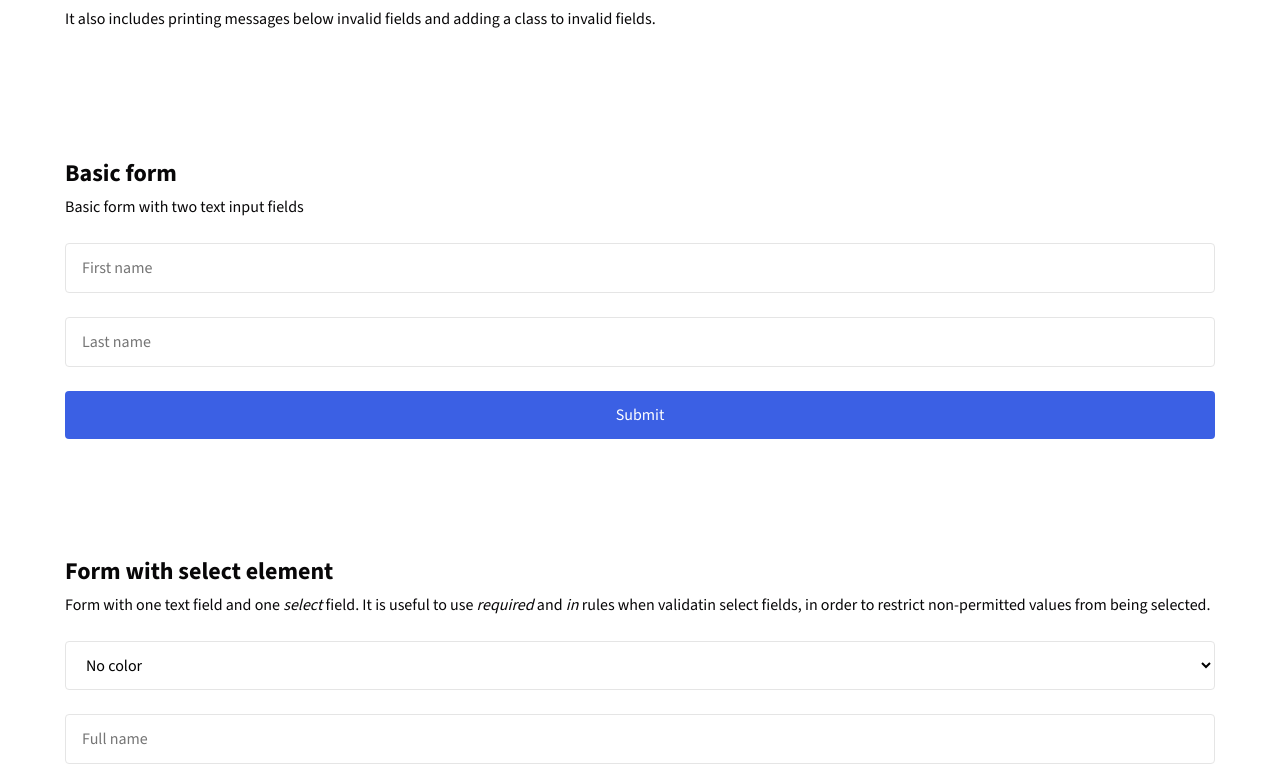
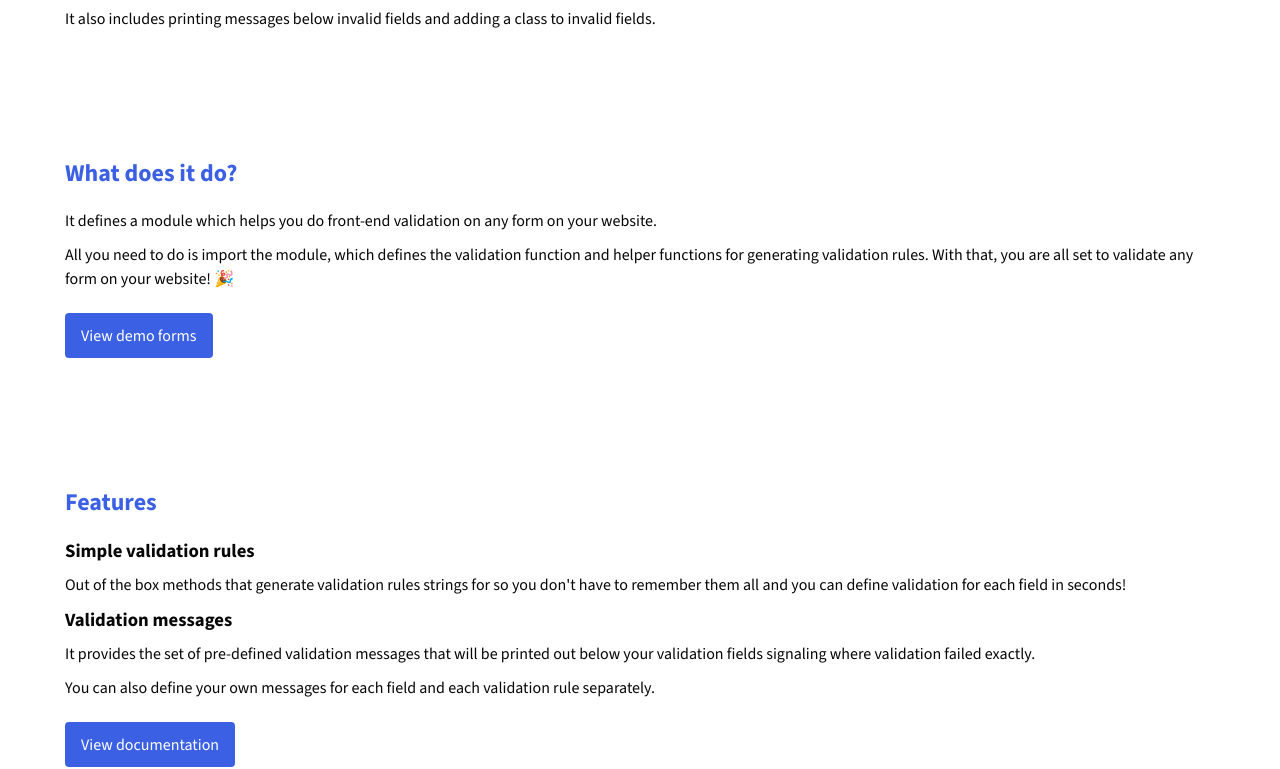
Before and after one commit to lyyka/js-form-validation-module, a website built with webpack: page index.html in a window 1280 px wide. Shown: the part 191-960 px from the top of the page. Built offline with nearby package versions, Linux system fonts and the light colour scheme.

Commit message:
Updated index page of demo website

```diff
--- a/demo/src/scss/_colors.scss
+++ b/demo/src/scss/_colors.scss
@@ -5,3 +5,11 @@ $color-purple: #7765E3;
 
 // Other colors
 $color-E5: #e5e5e5;
+
+.text-blue {
+    color: $color-blue;
+}
+
+.text-purple {
+    color: $color-purple;
+}
--- a/demo/src/scss/components/_font.scss
+++ b/demo/src/scss/components/_font.scss
@@ -41,15 +41,3 @@ a {
 		color: $color-purple;
 	}
 }
-
-.section-title {
-	margin-bottom: 24px;
-
-	&.has-subtitle {
-		margin-bottom: 10px;
-
-		& + p {
-			margin-bottom: 24px;
-		}
-	}
-}
--- a/demo/src/scss/components/_global.scss
+++ b/demo/src/scss/components/_global.scss
@@ -1,3 +1,5 @@
+@import '../colors';
+
 * {
     box-sizing: border-box;
 }
@@ -10,3 +12,16 @@ html, body {
 img {
     max-width: 100%;
 }
+
+a.cta {
+    color: white;
+    background: $color-blue;
+    border-radius: 4px;
+    padding: 12px 16px;
+    display: inline-block;
+    margin: 12px 0;
+
+    &:hover {
+        color: white;
+    }
+}
--- a/demo/src/scss/components/_layout.scss
+++ b/demo/src/scss/components/_layout.scss
@@ -1,5 +1,19 @@
+@import '../colors';
+
 .section {
     padding: 60px 0;
+
+    &-title {
+        margin-bottom: 24px;
+
+        &.has-subtitle {
+            margin-bottom: 10px;
+
+            & + p {
+                margin-bottom: 24px;
+            }
+        }
+    }
 }
 
 .container {
--- a/demo/src/scss/components/_navigation.scss
+++ b/demo/src/scss/components/_navigation.scss
@@ -1,8 +1,11 @@
 @import '../colors';
 
-.navbar {
+nav {
     position: sticky;
     top: 0;
+}
+
+.navbar {
     border-bottom: 1px solid $color-E5;
     padding: 12px 20px;
     background: #ffffff;
--- a/demo/src/scss/index.scss
+++ b/demo/src/scss/index.scss
@@ -2,4 +2,5 @@
 @import './components/font';
 @import './components/layout';
 @import './components/navigation';
+@import './colors';
 @import './components/input';
--- a/index.html
+++ b/index.html
@@ -4,7 +4,7 @@
         <meta charset="UTF-8">
         <meta http-equiv="X-UA-Compatible" content="IE=edge">
         <meta name="viewport" content="width=device-width, initial-scale=1.0">
-        <title>js-form-validation-module DEMO</title>
+        <title>JS form validation module</title>
     </head>
     <body>
         <nav>
@@ -35,6 +35,49 @@
                 </div>
             </section>
 
+            <section class="section">
+                <div class="container">
+                    <h2 class="section-title text-blue">
+                        What does it do?
+                    </h2>
+                    <p>
+                        It defines a module which helps you do front-end validation on any form on your website.
+                    </p>
+                    <p>
+                        All you need to do is import the module, which defines the validation function and helper functions for generating validation rules. With that, you are all set to validate any form on your website! 🎉
+                    </p>
+                    <a href="#" class="cta">
+                        View demo forms
+                    </a>
+                </div>
+            </section>
+
+            <section class="section">
+                <div class="container">
+                    <h2 class="section-title text-blue">
+                        Features
+                    </h2>
+                    <h3>
+                        Simple validation rules
+                    </h3>
+                    <p>
+                        Out of the box methods that generate validation rules strings for so you don't have to remember them all and you can define validation for each field in seconds!
+                    </p>
+                    <h3>
+                        Validation messages
+                    </h3>
+                    <p>
+                        It provides the set of pre-defined validation messages that will be printed out below your validation fields signaling where validation failed exactly.
+                    </p>
+                    <p>
+                        You can also define your own messages for each field and each validation rule separately.
+                    </p>
+                    <a href="#" class="cta">
+                        View documentation
+                    </a>
+                </div>
+            </section>
+<!--
             <section class="section">
                 <div class="container">
                     <h2 class="section-title has-subtitle">Basic form</h2>
@@ -102,7 +145,7 @@
                         </div>
                     </form>
                 </div>
-            </section>
+            </section> -->
         </main>
 
         <script src="./demo/dist/index.js"></script>
```
Also changed, not shown: demo/dist/index.js.
